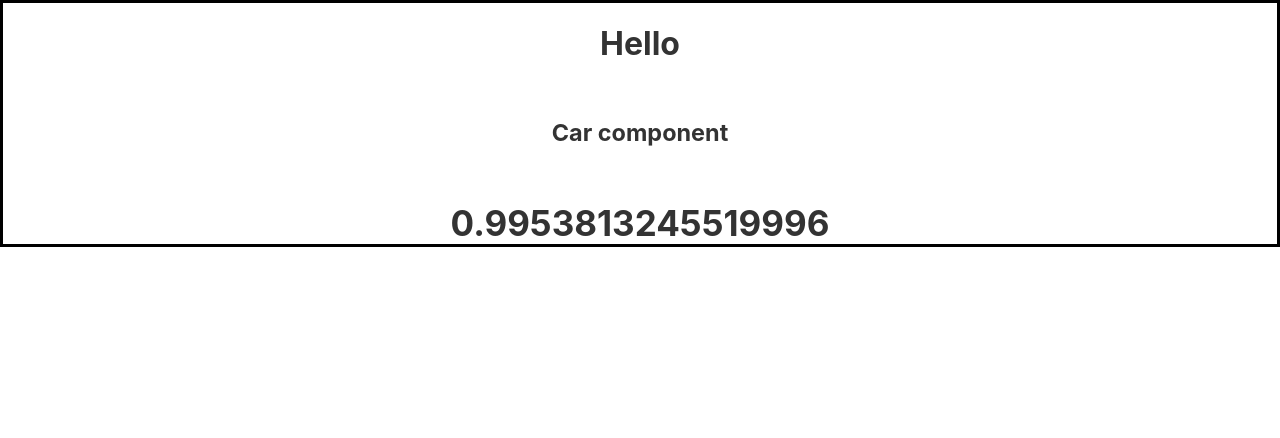
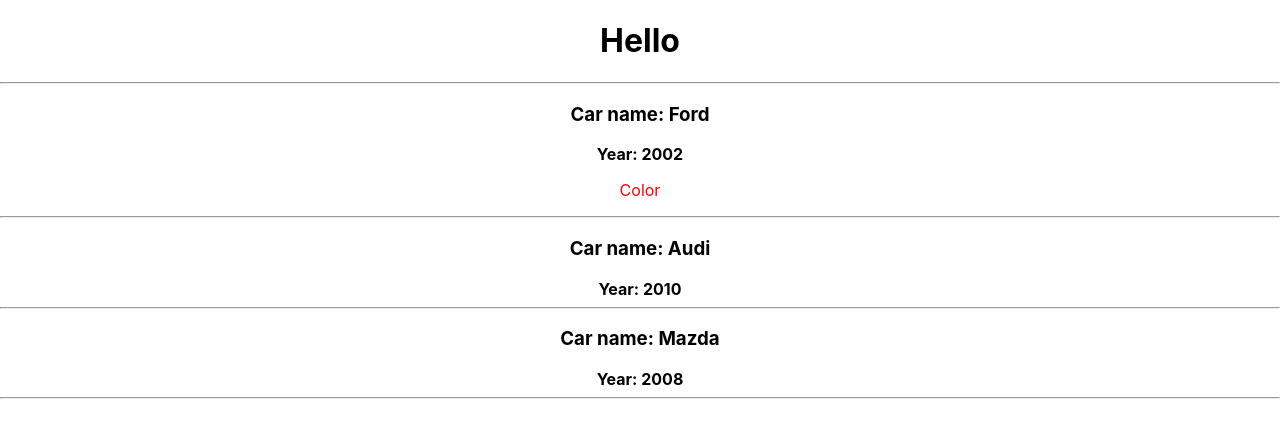
Before and after one commit to kravtsovRoman/react_v.2, a React (Create React App) app: page / in a window 1280 px wide. Shown: the top 438 px of the page. Built offline with nearby package versions, Linux system fonts and the light colour scheme.

Commit message:
jsx-синтаксис

```diff
--- a/src/App.css
+++ b/src/App.css
@@ -21,12 +21,3 @@
 .App-link {
   color: #61dafb;
 }
-
-@keyframes App-logo-spin {
-  from {
-    transform: rotate(0deg);
-  }
-  to {
-    transform: rotate(360deg);
-  }
-}
--- a/src/App.js
+++ b/src/App.js
@@ -10,11 +10,19 @@
     };
 
     return (
-      <div className="App" style={divStyle} >
+      <div className="App" >
         <h1>
           Hello
         </h1>
-          <Car/>
+          <hr/>
+          <Car name={'Ford'} year={2002}>
+              <p style={{color: 'red'}}>Color</p>
+          </Car>
+          <hr/>
+          <Car name={'Audi'} year={2010} />
+          <hr/>
+          <Car name={'Mazda'} year={2008} />
+          <hr/>
       </div>
     );
   }
--- a/src/Car/Car.js
+++ b/src/Car/Car.js
@@ -1,9 +1,10 @@
 import React from 'react';
 
-const car = () => (
-    <div style={{fontSize: '35px'}}>
-        <h6>Car component</h6>
-        <strong>{Math.random()}</strong>
+const car = (props) => (
+    <div>
+        <h3>Car name: {props.name}</h3>
+        <strong>Year: {props.year}</strong>
+        {props.children}
     </div>
 );
 
```
